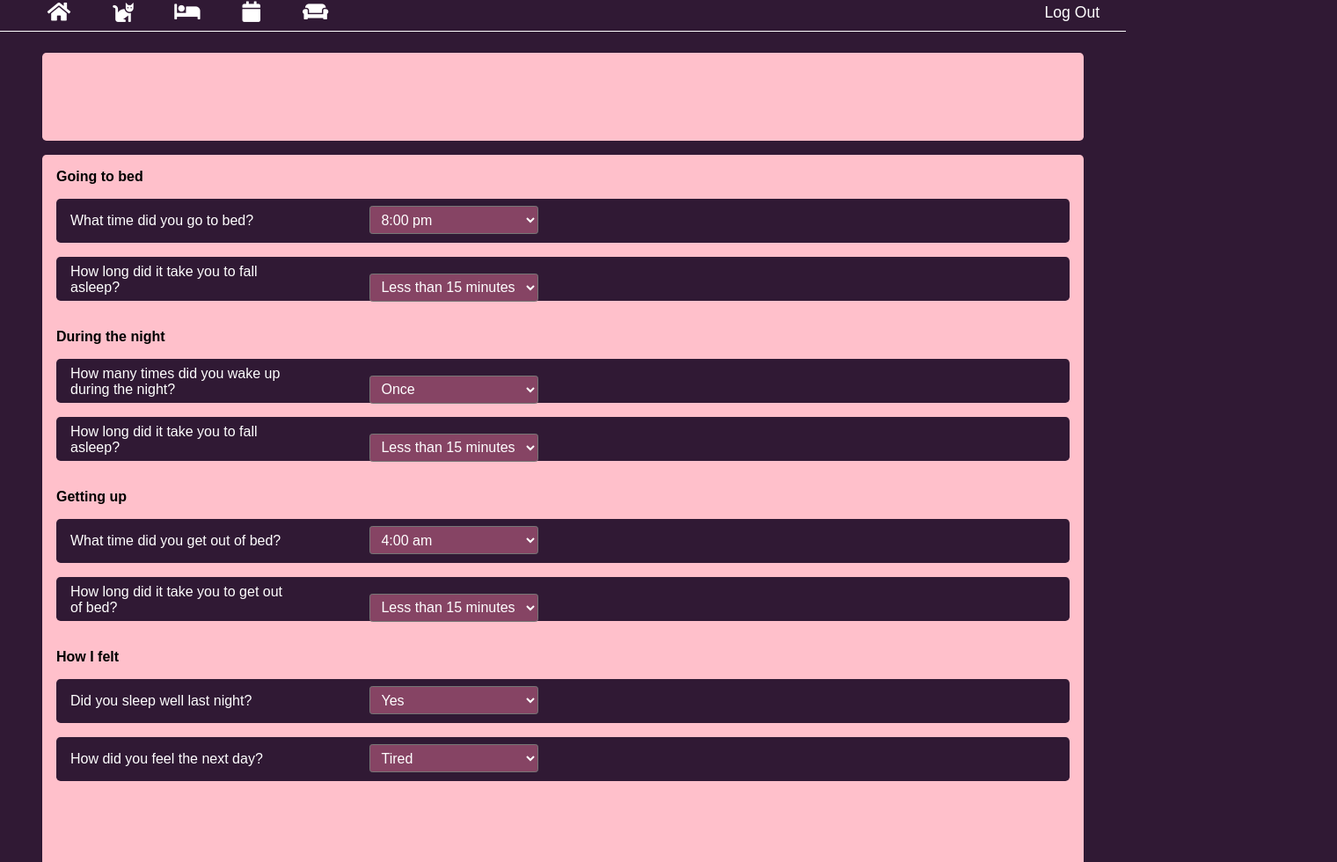
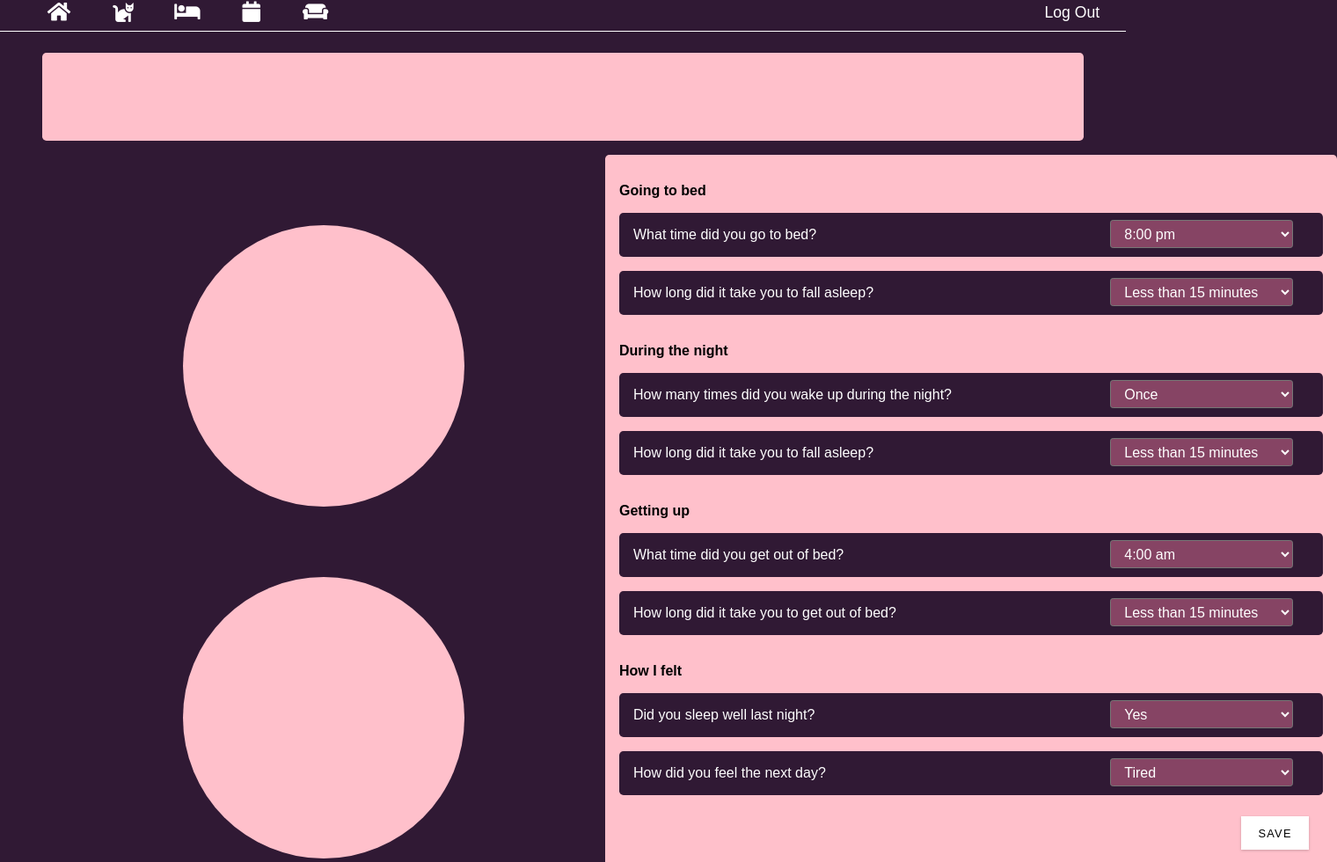
Before and after one commit to mspil88/sleep_js, a plain HTML site: page public/sleep_diary.html in a window 1280 px wide. Shown: the part 8-988 px from the top of the page at 88% size, 1520 px wide, since content can reach past the window. Drawn offline with Linux system fonts and the light colour scheme.

Commit message:
sleep diary grid layout

```diff
--- a/public/sleep_diary.html
+++ b/public/sleep_diary.html
@@ -24,7 +24,13 @@
 
         </section>
         <section class="diary-container">
+            <div class="elem-1">
+                <div class="view v-1"></div>
+                <div class="view v-2"></div>
+            </div>
+            <div class="diary-question-container">
             <h1 class="diary-section-header">Going to bed</h1>
+
             <div class="diary-section falling-asleep">
                 <span class="diary-question q-to-bed">What time did you go to bed?</span>
                 <select class="diary-sel sel-to-bed">
@@ -69,6 +75,7 @@
                     <option class="diary-option" value="45 mins">45 minutes</option>
                     <option class="diary-option" value="1 hour">1 hour</option>
                     <option class="diary-option" value="gt 1 hour">More than an hour</option>
+                    <option class="diary-option" value="no sleep">I did not sleep at all</option>
 
                 </select>
                 <span class="custom-arrow"></span>
@@ -180,7 +187,10 @@
                 </select>
                 <span class="custom-arrow"></span>
             </div>
-
+            <div class="diary-button">
+                <button class="btn diary-save">SAVE</button>
+            </div>
         </section>
+    </div>
     </body>
 </html>
--- a/public/styles.css
+++ b/public/styles.css
@@ -81,22 +81,34 @@ body {
     height: 100px;
     background-color: pink;
     border-radius: 0.3em;
+
 }
 
 .diary-container {
+    display: grid;
+    grid-template-columns: 1fr 1fr;
     margin: 1em 3em;
-    height: 1000px;
-    background-color: pink;
-    border-radius: 0.3em;
+    height: 800px;
+    /* background-color: pink; */
+    /* border-radius: 0.3em; */
+    /* margin-left: 50em; */
 }
 
 .diary-question {
     color: white;
     display: inline-block;
-    width: 30%;
-    padding-right: 5rem;
+    width: 70%;
+    /* padding-right: 50rem; */
+}
 
+.elem-1 {
+    border-radius: 0.3em;
 
+}
+
+.diary-question-container {
+    background-color: pink;
+    border-radius: 0.3em;
 }
 
 .diary-section {
@@ -106,6 +118,7 @@ body {
     margin: 1em;
     border: none;
     padding: 0.5em 1em 0.5em;
+    width: 50em;
 
 }
 
@@ -115,8 +128,11 @@ body {
     font-size: 1em;
 }
 
+
+
 .diary-sel {
-    width: 12em;
+    cursor: pointer;
+    width: 13em;
     height: 2em;
     text-align: left;
     border-radius: .2em;
@@ -127,8 +143,63 @@ body {
     box-shadow: 0 10px 25px rgba(0, 0, 0, 0);
     position: relative;
     display: inline-block;
+    padding: 0.3em 0.7em;
+    /* letter-spacing: 0.1em; */
+
+
+}
+
+.diary-button {
+    border-radius: 0.3em;
+    height: 50px;
+    margin: 1em;
+    border: none;
+    padding: 0.5em 1em 0.5em;
+    width: 50em;
+    position: relative;
 }
 
 .diary-option {
     color: black;
 }
+
+.diary-save {
+    display: block;
+    margin-left: auto;
+    margin-right: 0;
+    height: 3em;
+    width: 6em;
+}
+
+.btn {
+    cursor: pointer;
+    border: none;
+    outline: none;
+    font-size: 0.8em;
+    background: white;
+    color: black;
+    padding: 0.3em 0.7em;
+    letter-spacing: 0.1em;
+    transition: all 0.7s linear;
+    box-shadow: 0 1px 3px rgba(0, 0, 0, 0.2);
+}
+
+.btn:hover {
+    background: var(--sleep-dark-purple);
+    color: whitesmoke;
+}
+
+.view {
+    background-color: pink;
+    height: 20em;
+    width: 20em;
+    border-radius: 10em;
+}
+
+.v-1 {
+    margin: 5em 10em;
+}
+
+.v-2 {
+    margin: 5em 10em;
+}
```
